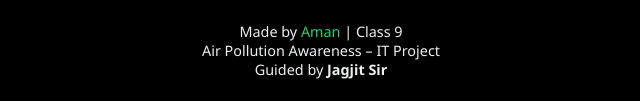
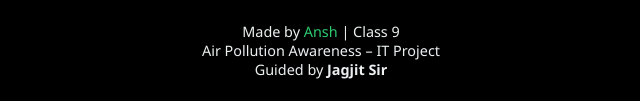
Before and after one commit to amanraj789098-lang/air-pollution-project, a plain HTML site: page index.html in a window 1280 px wide. Shown: the part 2262-2363 px from the top of the page, 319-959 px from the left. Drawn offline with Linux system fonts and the light colour scheme.

Commit message:
Update index.html

```diff
--- a/index.html
+++ b/index.html
@@ -232,7 +232,7 @@ footer span{
 
 <footer>
     <p>
-        Made by <span>Aman</span> | Class 9 <br>
+        Made by <span>Ansh</span> | Class 9 <br>
         Air Pollution Awareness – IT Project <br>
         Guided by <b>Jagjit Sir</b>
     </p>
```
